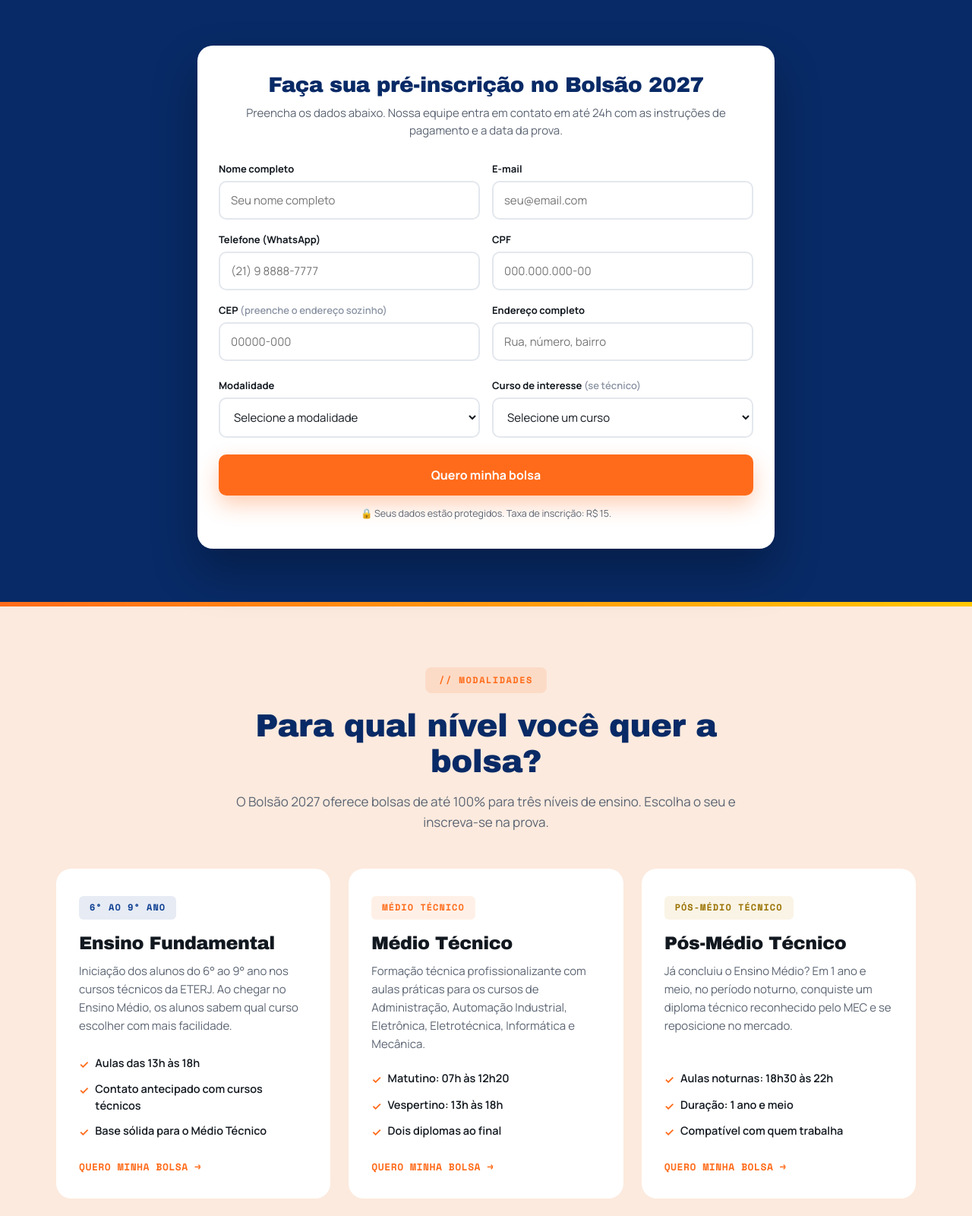
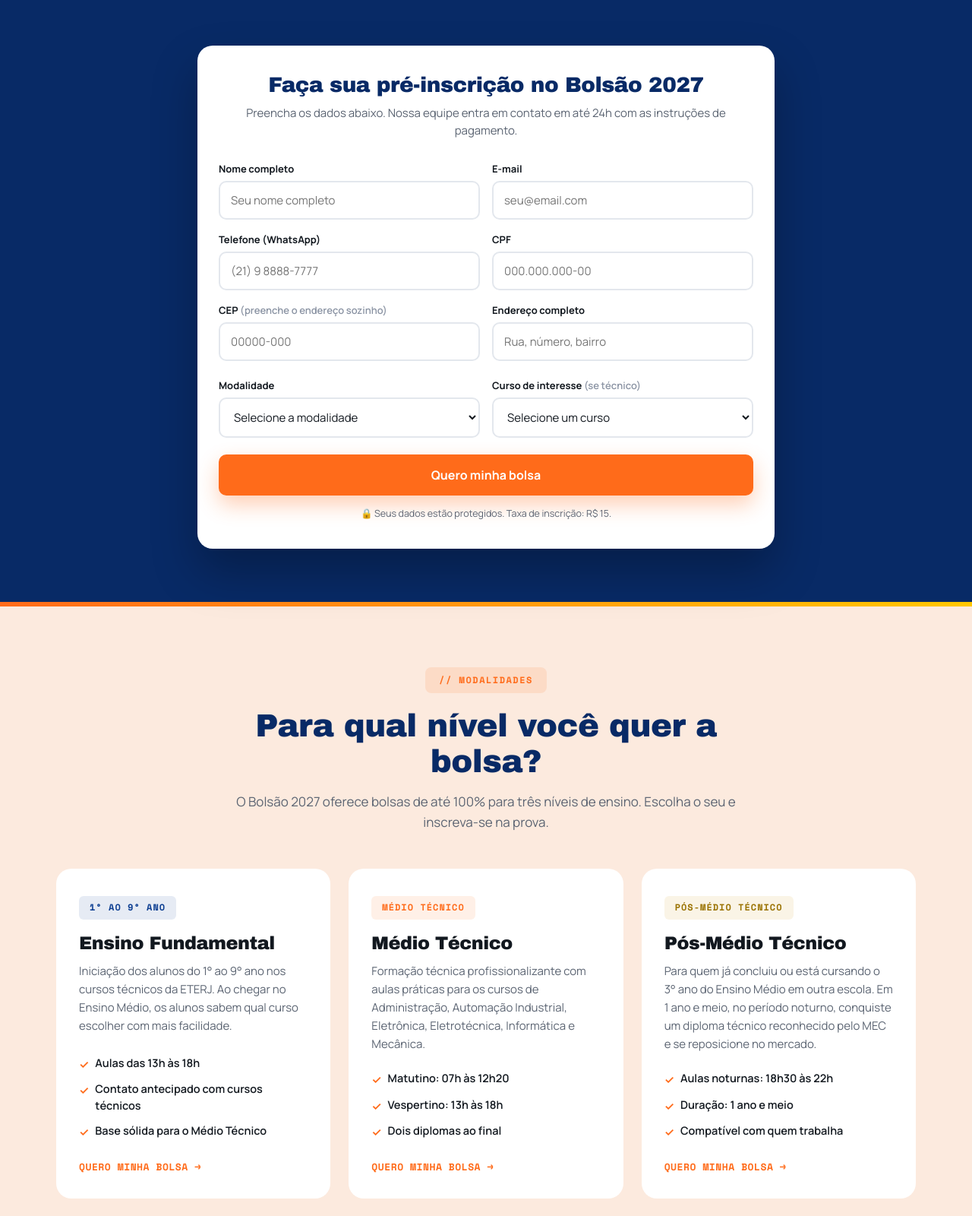
Before and after one commit to zenithcompanyads-ship-it/eterj, a plain HTML site: page index.html in a window 1280 px wide. Shown: the part 860-2460 px from the top of the page at 76% size. Drawn offline with nearby package versions, Linux system fonts and the light colour scheme.

Commit message:
Add files via upload

```diff
--- a/index.html
+++ b/index.html
@@ -1187,7 +1187,7 @@
     <div class="form-card" id="form-card-1">
       <div class="form-card-topo">
         <h2>Faça sua pré-inscrição no Bolsão 2027</h2>
-        <p>Preencha os dados abaixo. Nossa equipe entra em contato em até 24h com as instruções de pagamento e a data da prova.</p>
+        <p>Preencha os dados abaixo. Nossa equipe entra em contato em até 24h com as instruções de pagamento.</p>
       </div>
 
       <form class="lead-form" novalidate>
@@ -1280,9 +1280,9 @@
     <div class="modalidades-grid">
 
       <div class="mod-card" onclick="selecionarSegmento('fundamental')">
-        <span class="mod-card-tag fund">6° AO 9° ANO</span>
+        <span class="mod-card-tag fund">1° AO 9° ANO</span>
         <h3>Ensino Fundamental</h3>
-        <p class="mod-card-desc">Iniciação dos alunos do 6° ao 9° ano nos cursos técnicos da ETERJ. Ao chegar no Ensino Médio, os alunos sabem qual curso escolher com mais facilidade.</p>
+        <p class="mod-card-desc">Iniciação dos alunos do 1° ao 9° ano nos cursos técnicos da ETERJ. Ao chegar no Ensino Médio, os alunos sabem qual curso escolher com mais facilidade.</p>
         <div class="mod-card-checks">
           <span><span class="ck">✓</span> Aulas das 13h às 18h</span>
           <span><span class="ck">✓</span> Contato antecipado com cursos técnicos</span>
@@ -1306,7 +1306,7 @@
       <div class="mod-card" onclick="selecionarSegmento('pos-medio')">
         <span class="mod-card-tag pos">PÓS-MÉDIO TÉCNICO</span>
         <h3>Pós-Médio Técnico</h3>
-        <p class="mod-card-desc">Já concluiu o Ensino Médio? Em 1 ano e meio, no período noturno, conquiste um diploma técnico reconhecido pelo MEC e se reposicione no mercado.</p>
+        <p class="mod-card-desc">Para quem já concluiu ou está cursando o 3° ano do Ensino Médio em outra escola. Em 1 ano e meio, no período noturno, conquiste um diploma técnico reconhecido pelo MEC e se reposicione no mercado.</p>
         <div class="mod-card-checks">
           <span><span class="ck">✓</span> Aulas noturnas: 18h30 às 22h</span>
           <span><span class="ck">✓</span> Duração: 1 ano e meio</span>
@@ -1537,11 +1537,11 @@
         </div>
         <div class="faq-item">
           <div class="faq-pergunta">Quem pode participar?<span class="sinal">+</span></div>
-          <div class="faq-resposta"><p>Qualquer estudante interessado em ingressar no Fundamental (6º ao 9º ano), no Médio Técnico ou no Pós-Médio Técnico da ETERJ.</p></div>
+          <div class="faq-resposta"><p>Qualquer estudante interessado em ingressar no Fundamental (1º ao 9º ano), no Médio Técnico ou no Pós-Médio Técnico da ETERJ.</p></div>
         </div>
         <div class="faq-item">
           <div class="faq-pergunta">Qual a diferença entre as 3 modalidades?<span class="sinal">+</span></div>
-          <div class="faq-resposta"><p>O Fundamental é pra quem está do 6º ao 9º ano e quer ter contato com os cursos técnicos cedo. O Médio Técnico une o Ensino Médio a uma formação técnica completa (2 diplomas). O Pós-Médio é pra quem já concluiu o Ensino Médio e quer só a formação técnica, em 1 ano e meio, à noite.</p></div>
+          <div class="faq-resposta"><p>O Fundamental é pra quem está do 1º ao 9º ano e quer ter contato com os cursos técnicos cedo. O Médio Técnico une o Ensino Médio a uma formação técnica completa (2 diplomas). O Pós-Médio é pra quem já concluiu ou está no 3º ano do Ensino Médio e quer só a formação técnica, em 1 ano e meio, à noite.</p></div>
         </div>
         <div class="faq-item">
           <div class="faq-pergunta">A inscrição tem custo?<span class="sinal">+</span></div>
```
